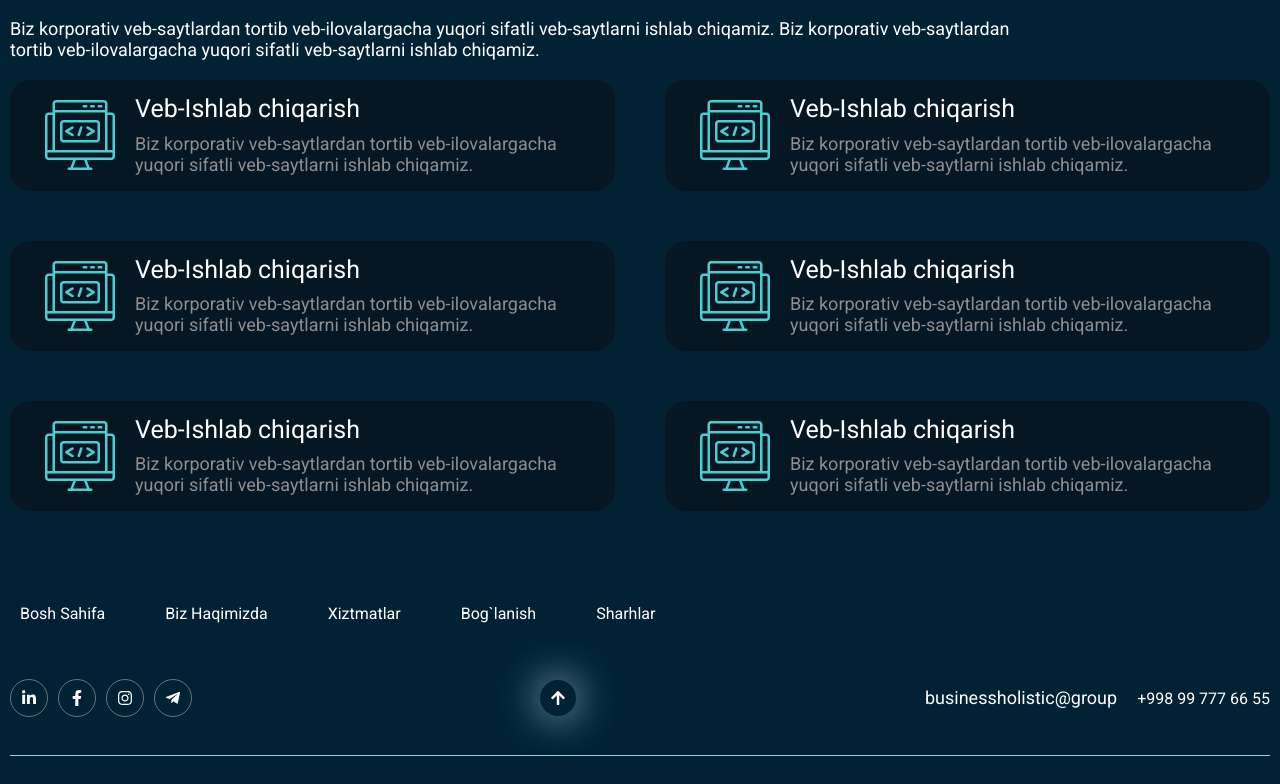
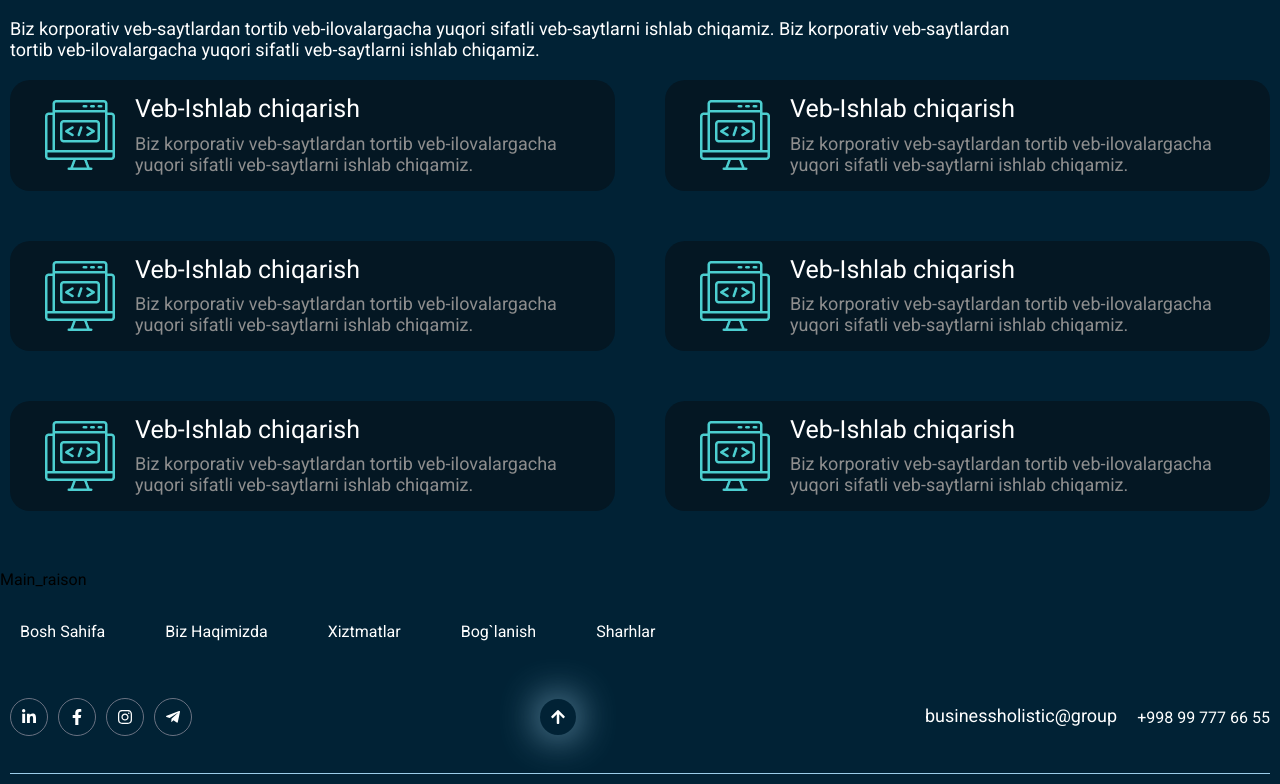
Before and after one commit to DavronNabijonv/businus, a React (Vite) app: page / in a window 1280 px wide. Shown: the part 1766-2550 px from the top of the page. Built offline with nearby package versions, Linux system fonts and the light colour scheme.

Commit message:
raison part

```diff
--- a/src/layouts/section1.tsx
+++ b/src/layouts/section1.tsx
@@ -1,5 +1,6 @@
 
 import Main_about from '../page_parts/main_about'
+import Main_raison from '../page_parts/main_raison'
 import Main_service from '../page_parts/main_service'
 import Show_case from '../page_parts/show_case'
 
@@ -9,6 +10,7 @@ export default function Section1() {
       <Show_case/>
       <Main_about/>
       <Main_service/>
+      <Main_raison/>
     </div>
   )
 }
--- /dev/null
+++ b/src/page_parts/main_raison.tsx
@@ -0,0 +1,7 @@
+import React from 'react'
+
+export default function Main_raison() {
+  return (
+    <div>Main_raison</div>
+  )
+}
```
